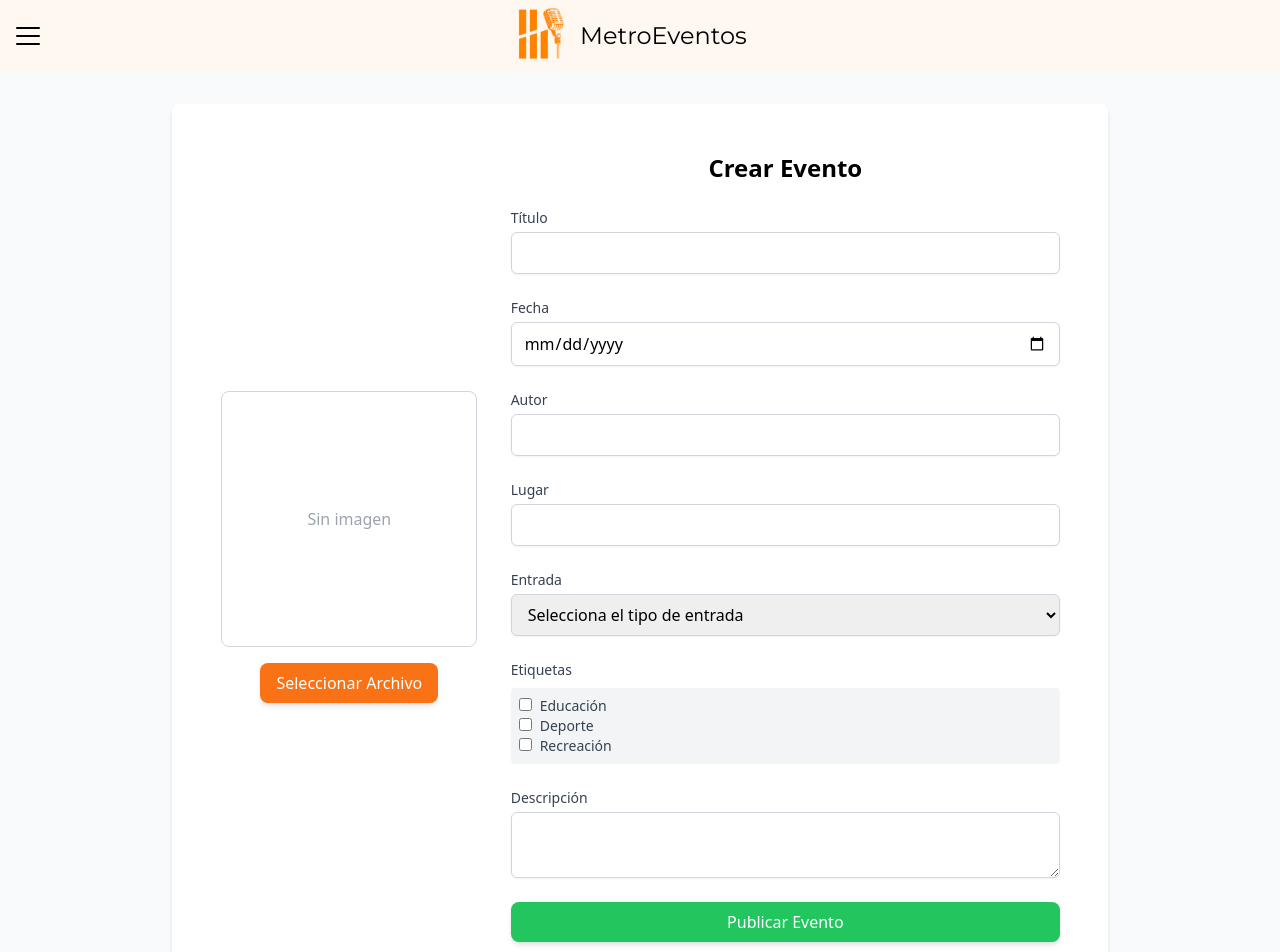
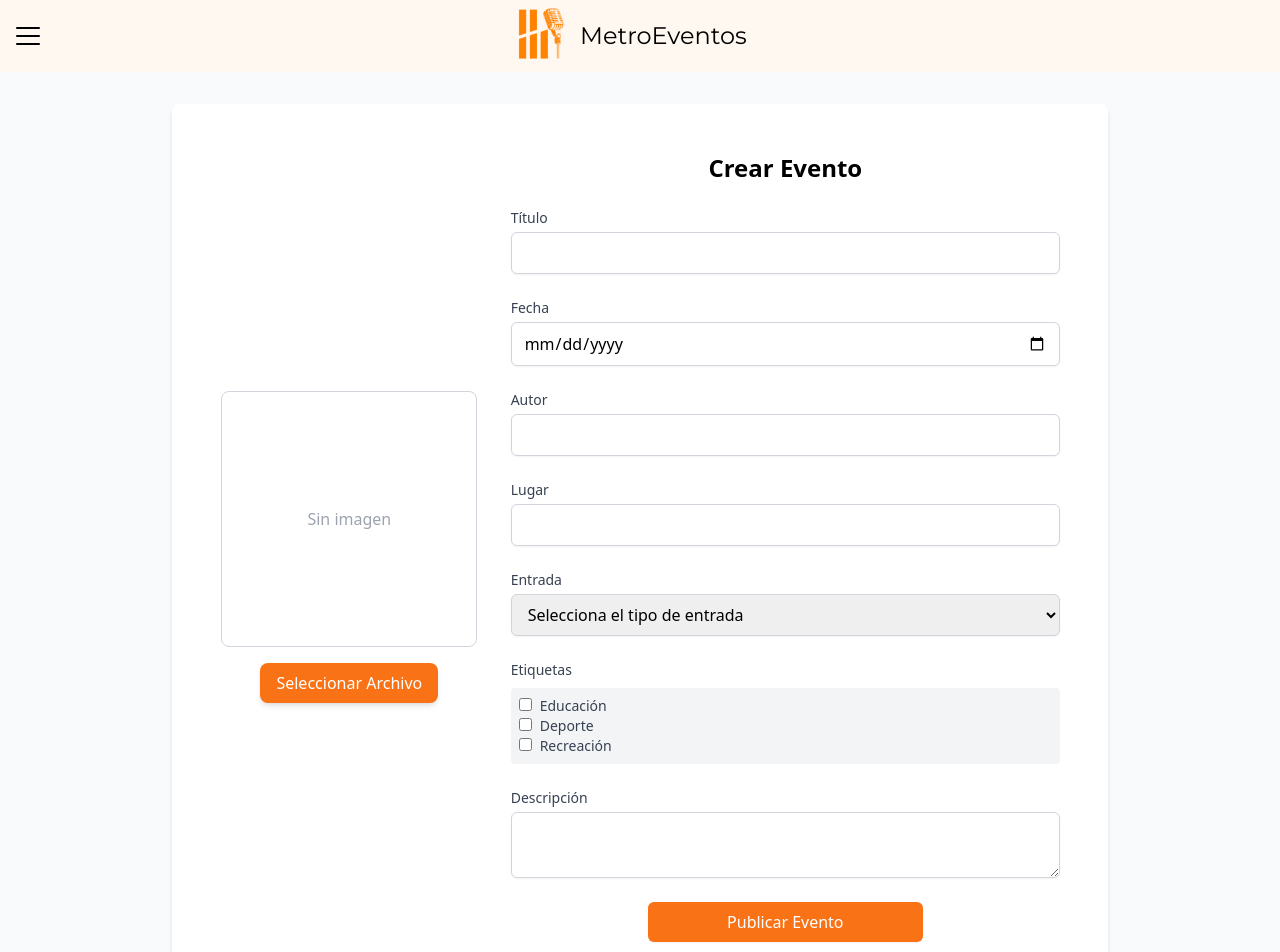
Before and after one commit to aerg04/Metro-Eventos, a React (Vite) app: page /createevent in a window 1280 px wide. Shown: the top 952 px of the page. Built offline with nearby package versions, Linux system fonts and the light colour scheme; sample sign-in values are in the browser's storage.

Commit message:
añadidas validaciones EventCreator

```diff
--- a/src/pages/EventCreator.jsx
+++ b/src/pages/EventCreator.jsx
@@ -33,6 +33,19 @@ function EventCreator({ handleSubmit, form = {}, pageTitle="Crear Evento", autho
     // console.log(formData);
     const labelsArray = ["Educación", "Deporte", "Recreación"]; // Add more labels as needed
 
+    function handlePetition() {
+        // Validate formData
+        const requiredFields = ['title', 'path', 'date', 'place', 'author', 'entryType', 'description'];
+        for (const field of requiredFields) {
+            if (!formData[field]) {
+                setErrorMessage(`The field "${field}" no `);
+                setShowError(true);
+                return;
+            }
+        }
+        handleSubmit(formData);
+        ;
+    };
 
 
     const handleFileChange = (e) => {
@@ -58,6 +71,10 @@ function EventCreator({ handleSubmit, form = {}, pageTitle="Crear Evento", autho
         }
     };
 
+    function handleCloseError() {
+        setShowError(false);
+        setErrorMessage('');
+    };
 
     return (
         <div className="min-h-screen bg-gray-50 flex justify-center items-center py-8 px-4">
@@ -164,14 +181,24 @@ function EventCreator({ handleSubmit, form = {}, pageTitle="Crear Evento", autho
                 />
             </div>
 
-            <button
+            {/* <button
                 type="button"
                 className="w-full py-2 px-4 bg-green-500 text-white rounded-lg shadow-md hover:bg-green-600 focus:outline-none"
+                onClick={() => handlePetition()}
                  >
                         Publicar Evento
-            </button>
+            </button> */}
+            <div className="flex flex-col items-center justify-center">
+                <PopUpConfirmation messageButton={"Publicar Evento"} message={"Publicar Evento"} onConfirm={handlePetition} />
+            </div>
             </div>
         </div>
+        {showError && (
+                <PopUpMessage
+                    message={errorMessage}
+                    onClose={handleCloseError}
+                    messageOnClose={"Cerrar"}
+        />)}
     </div>
 );
 }
--- a/src/pages/SearchEvents.jsx
+++ b/src/pages/SearchEvents.jsx
@@ -15,7 +15,7 @@ useEffect(() => {
     return(
         <>
         <div className="p-2 ">
-            <div className="flex flex-col sm:flex-row justify-center bg-gray-200 px-4 py-3 space-x-4 rounded-lg">
+            <div className="flex flex-col sm:flex-row justify-center bg-gray-200 px-4 py-3 sm:space-x-4 rounded-lg">
 
                 <input type="text" placeholder="Ingresa el nombre" className="p-2 m-2 sm:w-1/2 rounded-lg border border-gray-300" onChange={(e) => {
                     setName(e.target.value);
```
Also changed, not shown: 1 other file (tests, documents, lock files or other folders).
